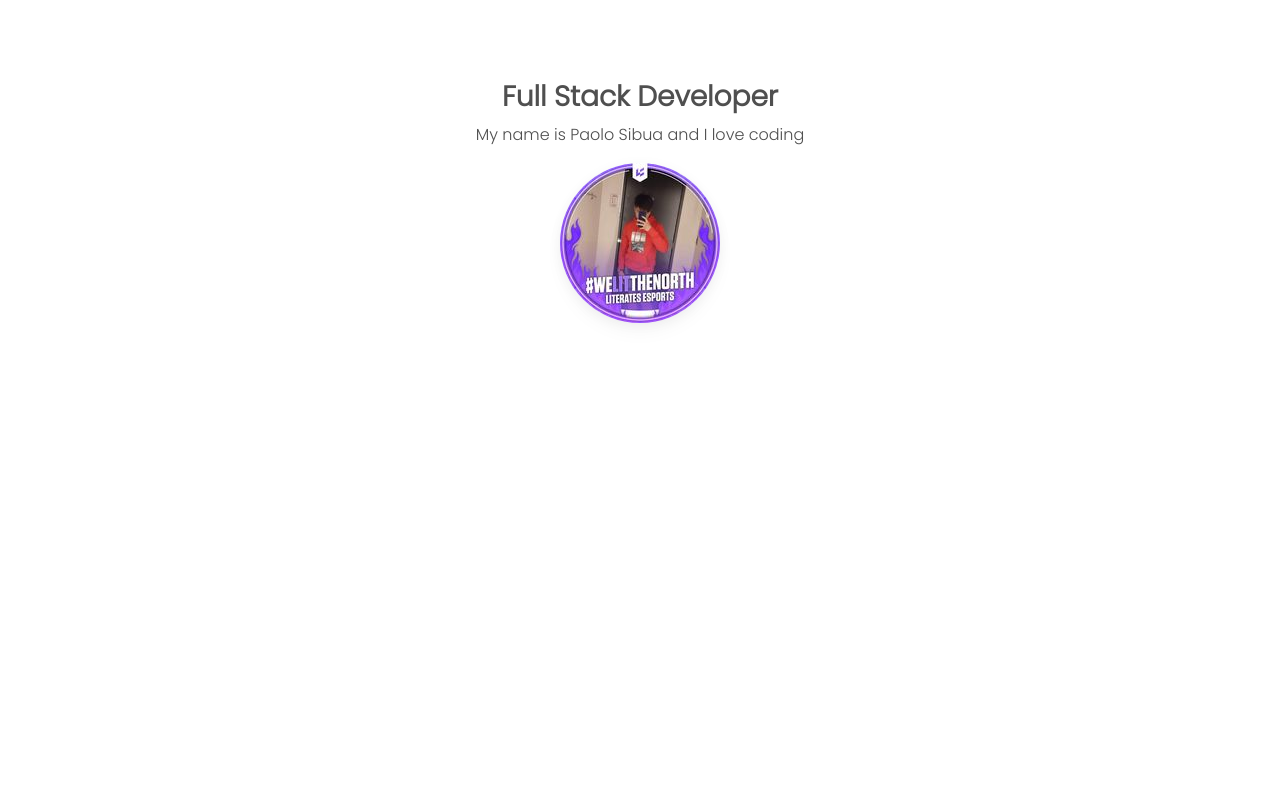
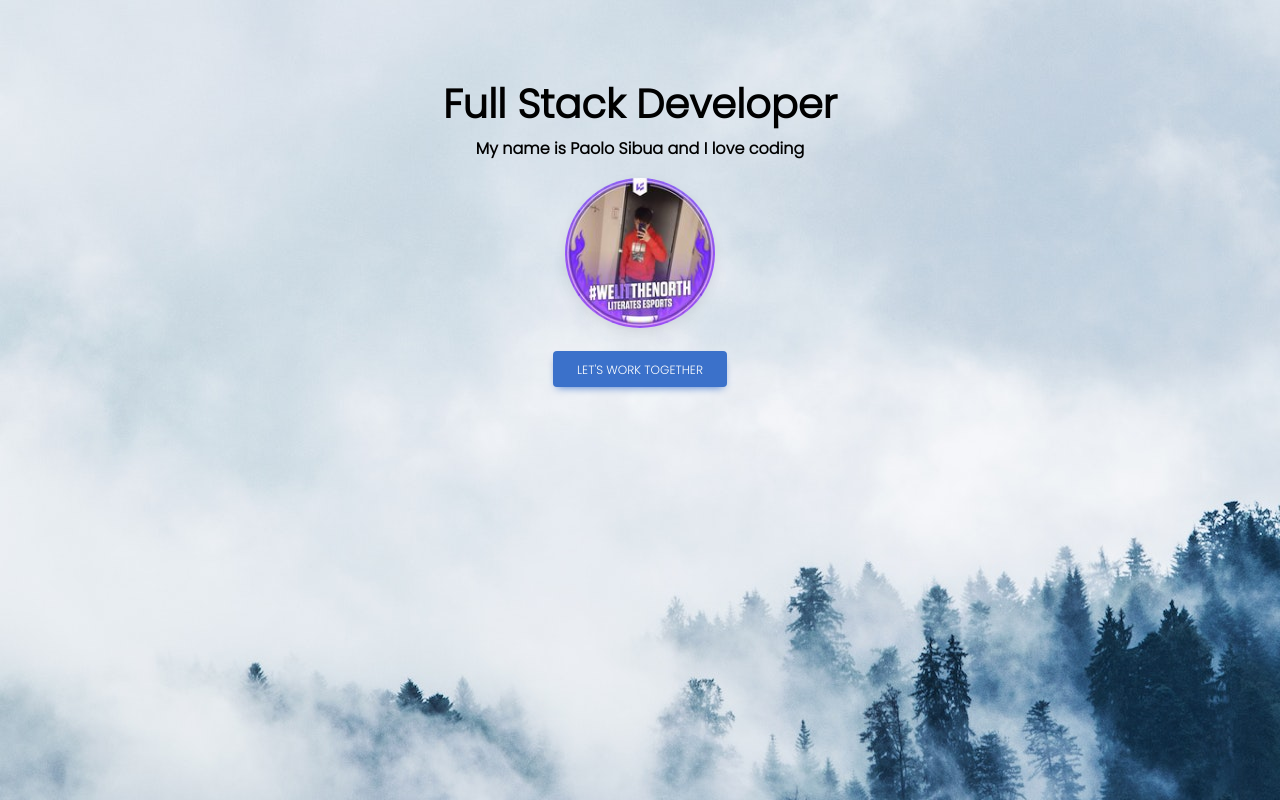
Before and after one commit to sojuro123/zuittportfolio, a plain HTML site: page index.html in a window 1280 px wide. Drawn offline with nearby package versions, Linux system fonts and the light colour scheme.

Commit message:
portfolio

```diff
--- a/index.html
+++ b/index.html
@@ -29,7 +29,7 @@
   <body>
     <div class="content">
       <div class="container-header">
-        <h3 class="header">Full Stack Developer</h3>
+        <h1 class="header">Full Stack Developer</h1>
       </div>
       <div class="content-body">
         <p>My name is Paolo Sibua and I love coding</p>
@@ -43,6 +43,10 @@
           />
         </div>
       </div>
+<div class="button-cont">
+  <a href="mailto:psibs123@gmail.com" class="btn btn-primary mt-3"> Let's work together</a>
+</div>
+
     </div>
   </body>
 </html>
--- a/style.css
+++ b/style.css
@@ -4,10 +4,18 @@
   font-family: "Poppins", sans-serif;
   padding: 0;
   margin: 0;
+  color: black;
+}
+body {
+  background-image: url(./images/bg.jpg);
 }
 .container-header {
   text-align: center;
   margin-top: 80px;
+}
+
+p {
+  font-weight: bold;
 }
 
 .header {
@@ -16,3 +24,14 @@
 .content-body {
   text-align: center;
 }
+
+.rounded-circle {
+  width: 150px;
+  height: 150px;
+}
+
+.button-cont {
+  display: flex;
+  justify-content: center;
+  align-items: center;
+}
```
Also changed, not shown: images/bg.jpg (added).
